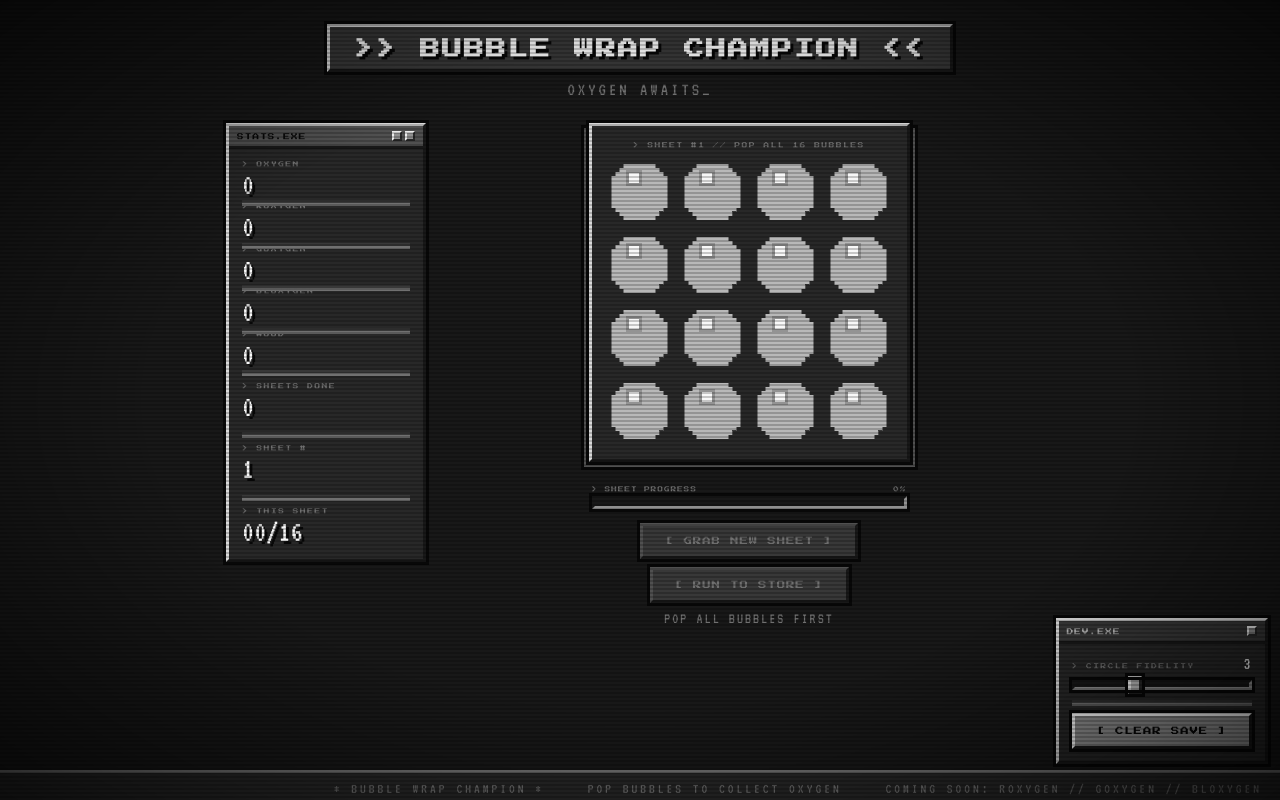
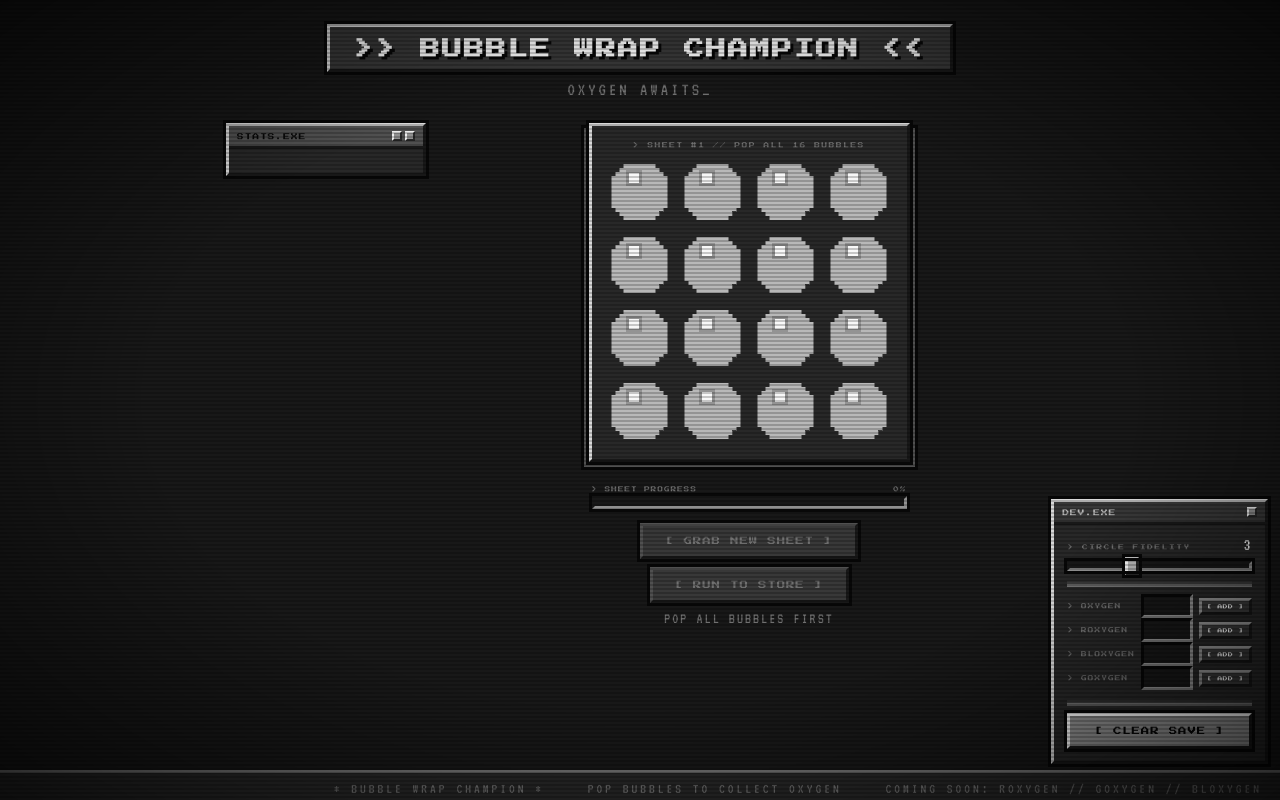
Before and after one commit to nathanholzinger/bubble-wrap-champion, a website built with Vite: page index.html in a window 1280 px wide. Built offline with nearby package versions, Linux system fonts and the light colour scheme.

Commit message:
add dev ability to update resources and refactor stats panel

```diff
--- a/index.html
+++ b/index.html
@@ -28,25 +28,6 @@
     <div class="panel-body">
 
       <div id="resourceStats"></div>
-
-      <div class="stat-row">
-        <div class="stat-label">&gt; SHEETS DONE</div>
-        <div class="stat-value" id="sheetsCount">0</div>
-      </div>
-
-      <div class="stat-divider"></div>
-
-      <div class="stat-row">
-        <div class="stat-label">&gt; SHEET #</div>
-        <div class="stat-value" id="sheetNum">1</div>
-      </div>
-
-      <div class="stat-divider"></div>
-
-      <div class="stat-row">
-        <div class="stat-label">&gt; THIS SHEET</div>
-        <div class="stat-value" id="bubbleCount">00/16</div>
-      </div>
 
     </div>
   </div>
--- a/src/dev.ts
+++ b/src/dev.ts
@@ -1,6 +1,11 @@
 import './style/dev.css';
 import { getCircleClipPath, GRID_SIZES } from './circleClip';
 import { clearSave } from './save';
+import { state } from './state';
+import { syncUI } from './ui';
+import type { ResourceId } from './resources';
+
+const DEV_RESOURCES: ResourceId[] = ['oxygen', 'roxygen', 'bloxygen', 'goxygen'];
 
 const root = document.documentElement;
 
@@ -34,6 +39,10 @@ function buildDevPanel(): void {
 
       <div class="stat-divider"></div>
 
+      <div id="devResources"></div>
+
+      <div class="stat-divider"></div>
+
       <div class="dev-row">
         <button class="stack-btn" id="devClearSave">[ CLEAR SAVE ]</button>
       </div>
@@ -43,25 +52,59 @@ function buildDevPanel(): void {
 
   document.body.appendChild(panel);
 
+  // Titlebar collapse toggle
   const titlebar = panel.querySelector('#devTitlebar') as HTMLElement;
   const body     = panel.querySelector('#devPanelBody') as HTMLElement;
   titlebar.addEventListener('click', () => body.classList.toggle('collapsed'));
 
+  // Circle fidelity slider
   const slider   = panel.querySelector('#devFidelitySlider') as HTMLInputElement;
   const valLabel = panel.querySelector('#devFidelityVal') as HTMLElement;
+  slider.addEventListener('input', () => {
+    const v = slider.value;
+    valLabel.textContent = v;
+    root.style.setProperty('--circle-fidelity', v);
+    root.style.setProperty('--bubble-clip', getCircleClipPath(Number(v)));
+  });
 
+  // Clear save button
   const clearBtn = panel.querySelector('#devClearSave') as HTMLButtonElement;
   clearBtn.addEventListener('click', () => {
     clearSave();
     location.reload();
   });
 
-  slider.addEventListener('input', () => {
-    const v = slider.value;
-    valLabel.textContent = v;
-    root.style.setProperty('--circle-fidelity', v);
-    root.style.setProperty('--bubble-clip', getCircleClipPath(Number(v)));
-  });
+  // Resource injection rows
+  const resourcesContainer = panel.querySelector('#devResources') as HTMLElement;
+  for (const id of DEV_RESOURCES) {
+    const row = document.createElement('div');
+    row.className = 'dev-resource-row';
+
+    const label = document.createElement('span');
+    label.className = 'dev-resource-label';
+    label.textContent = '> ' + id.toUpperCase();
+
+    const input = document.createElement('input');
+    input.type      = 'number';
+    input.className = 'dev-number';
+    input.min       = '1';
+
+    const btn = document.createElement('button');
+    btn.className   = 'dev-add-btn';
+    btn.textContent = '[ ADD ]';
+    btn.addEventListener('click', () => {
+      const amount = parseInt(input.value) || 0;
+      if (amount > 0) {
+        state.resources[id] += amount;
+        syncUI();
+      }
+    });
+
+    row.appendChild(label);
+    row.appendChild(input);
+    row.appendChild(btn);
+    resourcesContainer.appendChild(row);
+  }
 }
 
 buildDevPanel();
--- a/src/style/dev.css
+++ b/src/style/dev.css
@@ -61,7 +61,71 @@
   line-height: 1;
 }
 
-/* Range slider — styled to match the 8-bit aesthetic */
+/* ================================================
+   RESOURCE INJECTION
+================================================ */
+.dev-resource-row {
+  display: flex;
+  align-items: center;
+  gap: 6px;
+}
+
+.dev-resource-label {
+  font-size: 0.36rem;
+  letter-spacing: 1px;
+  color: var(--text-dim);
+  flex: 1;
+}
+
+.dev-number {
+  width: 52px;
+  font-family: 'VT323', monospace;
+  font-size: 1rem;
+  line-height: 1;
+  background: var(--c1);
+  color: var(--text-bright);
+  border-top:    var(--px) solid var(--c0);
+  border-left:   var(--px) solid var(--c0);
+  border-right:  var(--px) solid var(--c6);
+  border-bottom: var(--px) solid var(--c6);
+  text-align: right;
+  padding: 1px 4px;
+  outline: none;
+}
+
+.dev-number::-webkit-inner-spin-button,
+.dev-number::-webkit-outer-spin-button {
+  -webkit-appearance: none;
+}
+
+.dev-number[type=number] {
+  -moz-appearance: textfield;
+}
+
+.dev-add-btn {
+  font-family: 'Press Start 2P', monospace;
+  font-size: 0.3rem;
+  letter-spacing: 0.5px;
+  background: var(--c3);
+  color: var(--text-bright);
+  border-top:    var(--px) solid var(--c6);
+  border-left:   var(--px) solid var(--c6);
+  border-right:  var(--px) solid var(--c1);
+  border-bottom: var(--px) solid var(--c1);
+  padding: 3px 5px;
+  cursor: pointer;
+  white-space: nowrap;
+}
+
+.dev-add-btn:active {
+  border-top-color:    var(--c1);
+  border-left-color:   var(--c1);
+  border-right-color:  var(--c6);
+  border-bottom-color: var(--c6);
+}
+
+/* ================================================
+   RANGE SLIDER — styled to match the 8-bit aesthetic */
 .dev-range {
   -webkit-appearance: none;
   appearance: none;
--- a/src/ui.ts
+++ b/src/ui.ts
@@ -4,21 +4,18 @@ import { Config } from './config';
 import { RESOURCES, ResourceId } from './resources';
 
 export interface DomRefs {
-  sheetsEl:    HTMLElement;
-  sheetNumA:   HTMLElement;
-  sheetNumB:   HTMLElement;
-  bubbleCntEl: HTMLElement;
-  progFill:    HTMLElement;
-  progText:    HTMLElement;
-  stackBtn:    HTMLButtonElement;
-  storeBtn:    HTMLButtonElement;
-  btnHint:     HTMLElement;
-  sheetDone:   HTMLElement;
-  milBar:      HTMLElement;
+  progFill:  HTMLElement;
+  progText:  HTMLElement;
+  stackBtn:  HTMLButtonElement;
+  storeBtn:  HTMLButtonElement;
+  btnHint:   HTMLElement;
+  sheetDone: HTMLElement;
+  milBar:    HTMLElement;
 }
 
-// Populated during init() from the resource registry
-const resourceEls: Partial<Record<ResourceId, HTMLElement>> = {};
+// Per-resource DOM nodes populated during init()
+const resourceRows: Partial<Record<ResourceId, HTMLElement>> = {}; // the stat-row (for show/hide)
+const resourceEls:  Partial<Record<ResourceId, HTMLElement>> = {}; // the stat-value (for text)
 
 function getEl(id: string): HTMLElement {
   const el = document.getElementById(id);
@@ -27,17 +24,13 @@ function getEl(id: string): HTMLElement {
 }
 
 export const dom: DomRefs = {
-  sheetsEl:    getEl('sheetsCount'),
-  sheetNumA:   getEl('sheetNum'),
-  sheetNumB:   getEl('sheetNumLabel'),
-  bubbleCntEl: getEl('bubbleCount'),
-  progFill:    getEl('progFill'),
-  progText:    getEl('progText'),
-  stackBtn:    getEl('stackBtn') as HTMLButtonElement,
-  storeBtn:    getEl('storeBtn') as HTMLButtonElement,
-  btnHint:     getEl('btnHint'),
-  sheetDone:   getEl('sheetDone'),
-  milBar:      getEl('milestoneBanner'),
+  progFill:  getEl('progFill'),
+  progText:  getEl('progText'),
+  stackBtn:  getEl('stackBtn') as HTMLButtonElement,
+  storeBtn:  getEl('storeBtn') as HTMLButtonElement,
+  btnHint:   getEl('btnHint'),
+  sheetDone: getEl('sheetDone'),
+  milBar:    getEl('milestoneBanner'),
 };
 
 export function init(): void {
@@ -52,7 +45,6 @@ export function init(): void {
 
   on('sheet:complete', () => {
     dom.sheetDone.classList.add('show');
-    flashStat(dom.sheetsEl);
     updateButtons();
     updateUI();
   });
@@ -61,13 +53,11 @@ export function init(): void {
     updateButtons();
   });
 
-  on('sheet:new', ({ sheetNum }) => {
+  on('sheet:new', () => {
     dom.sheetDone.classList.remove('show');
     dom.stackBtn.disabled = true;
     dom.storeBtn.disabled = true;
     dom.btnHint.textContent = 'POP ALL BUBBLES FIRST';
-    dom.sheetNumA.textContent = String(sheetNum);
-    dom.sheetNumB.textContent = String(sheetNum);
     updateUI();
   });
 }
@@ -75,8 +65,6 @@ export function init(): void {
 // Forces a full UI sync from state — used after save restoration
 export function syncUI(): void {
   updateUI();
-  dom.sheetNumA.textContent = String(state.sheetNum);
-  dom.sheetNumB.textContent = String(state.sheetNum);
   if (state.popped === GRID) {
     dom.sheetDone.classList.add('show');
     updateButtons();
@@ -84,6 +72,51 @@ export function syncUI(): void {
 }
 
 // ── Internal ─────────────────────────────────────────────────────────────────
+
+function buildResourceRows(): void {
+  const container = getEl('resourceStats');
+  container.style.cssText = 'display:flex;flex-direction:column;gap:10px';
+
+  for (const { id, label } of RESOURCES) {
+    const row = document.createElement('div');
+    row.className    = 'stat-row';
+    row.style.display = 'none'; // hidden until value > 0
+
+    const lbl = document.createElement('div');
+    lbl.className   = 'stat-label';
+    lbl.textContent = '> ' + label;
+
+    const val = document.createElement('div');
+    val.className   = 'stat-value';
+    val.textContent = '0';
+
+    row.appendChild(lbl);
+    row.appendChild(val);
+    container.appendChild(row);
+
+    resourceRows[id] = row;
+    resourceEls[id]  = val;
+  }
+}
+
+function updateUI(): void {
+  for (const { id } of RESOURCES) {
+    const row = resourceRows[id];
+    const el  = resourceEls[id];
+    if (!row || !el) continue;
+    const val = state.resources[id];
+    if (val > 0) {
+      row.style.display = '';
+      el.textContent    = fmt(val);
+    } else {
+      row.style.display = 'none';
+    }
+  }
+
+  const pct = Math.round((state.popped / GRID) * 100);
+  dom.progFill.style.width = pct + '%';
+  dom.progText.textContent = pct + '%';
+}
 
 function updateButtons(): void {
   const sheetDone = state.popped === GRID;
@@ -98,45 +131,6 @@ function updateButtons(): void {
       : 'OUT OF SHEETS — RUN TO STORE';
 }
 
-function buildResourceRows(): void {
-  const container = getEl('resourceStats');
-  for (const { id, label } of RESOURCES) {
-    const row = document.createElement('div');
-    row.className = 'stat-row';
-
-    const lbl = document.createElement('div');
-    lbl.className = 'stat-label';
-    lbl.textContent = '> ' + label;
-
-    const val = document.createElement('div');
-    val.className = 'stat-value';
-    val.textContent = '0';
-
-    row.appendChild(lbl);
-    row.appendChild(val);
-    container.appendChild(row);
-
-    const divider = document.createElement('div');
-    divider.className = 'stat-divider';
-    container.appendChild(divider);
-
-    resourceEls[id] = val;
-  }
-}
-
-function updateUI(): void {
-  for (const { id } of RESOURCES) {
-    const el = resourceEls[id];
-    if (el) el.textContent = fmt(state.resources[id]);
-  }
-  dom.sheetsEl.textContent    = fmt(state.sheets);
-  dom.bubbleCntEl.textContent = pad2(state.popped) + '/' + GRID;
-
-  const pct = Math.round((state.popped / GRID) * 100);
-  dom.progFill.style.width = pct + '%';
-  dom.progText.textContent = pct + '%';
-}
-
 function flashStat(el: HTMLElement): void {
   el.classList.remove('flash');
   void el.offsetWidth;
@@ -149,8 +143,8 @@ function spawnParticle(x: number, y: number): void {
   p.className = 'pop-particle';
   const { text, offsetX, offsetY, lifetimeMs } = Config.bubbles.particle;
   p.textContent = text;
-  p.style.left = (x - offsetX) + 'px';
-  p.style.top  = (y - offsetY) + 'px';
+  p.style.left  = (x - offsetX) + 'px';
+  p.style.top   = (y - offsetY) + 'px';
   document.body.appendChild(p);
   setTimeout(() => p.remove(), lifetimeMs);
 }
@@ -160,5 +154,3 @@ function fmt(n: number): string {
   if (n >= 1e3) return (n / 1e3).toFixed(1) + 'K';
   return String(n);
 }
-
-function pad2(n: number): string { return n < 10 ? '0' + n : String(n); }
```
